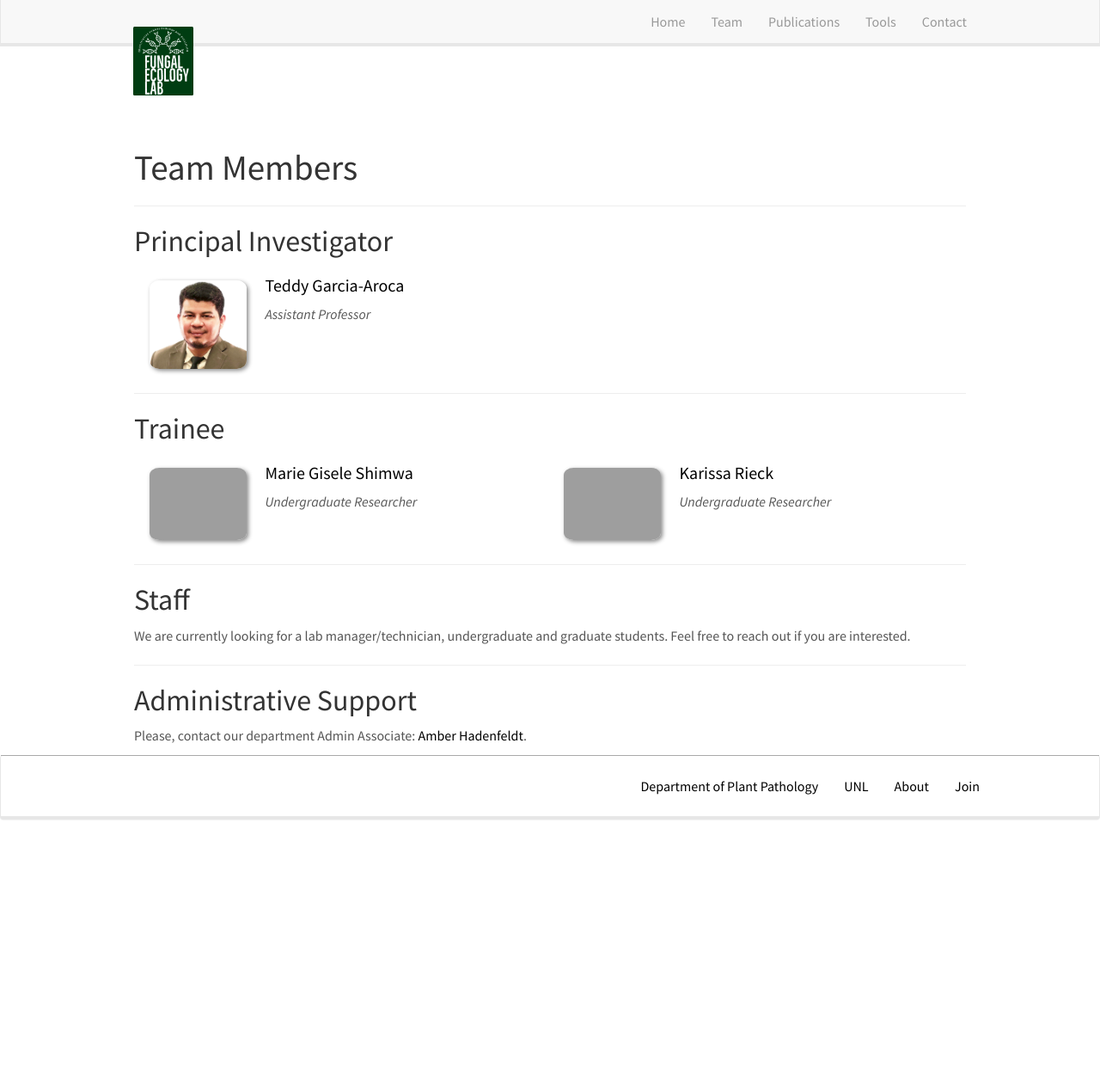
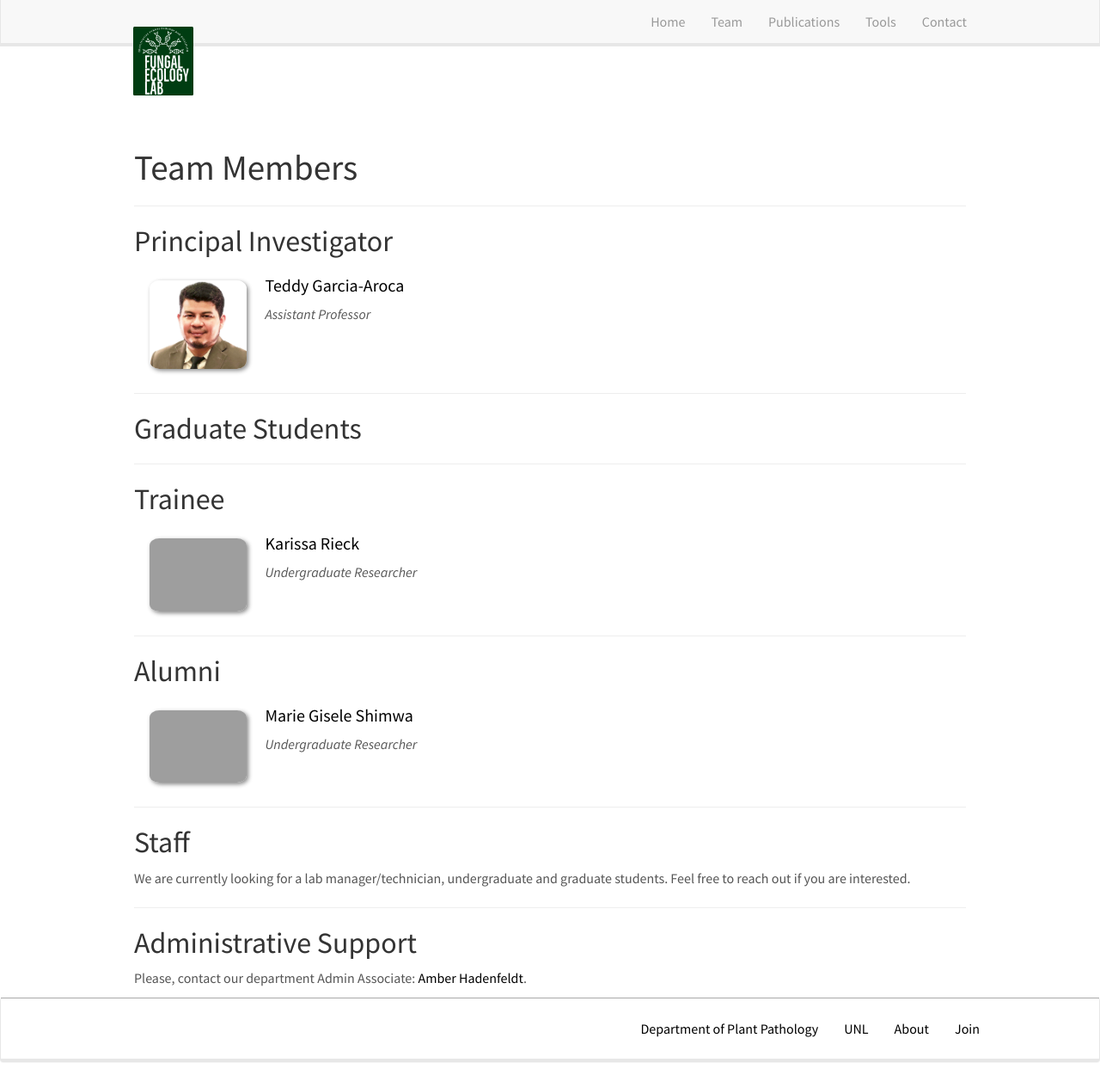
Before and after one commit to teddyaroca/old_fungal_ecology_lab, a Jekyll site: the page built from _pages/team.md, in a window 1280 px wide and 1257 px high. Shown: the whole window at 86% size. Built offline with Jekyll 4.4.1, drawn with Linux system fonts in a browser that asks for light colours; nearby versions of some CDN libraries.

Commit message:
updating team.md and team_members.yml files

```diff
--- a/_data/team_members.yml
+++ b/_data/team_members.yml
@@ -8,10 +8,10 @@
   photo: mariegisele.png
   info: Undergraduate Researcher
   url: mariegisele
-  group: 1
+  group: 8
 
 - name: Karissa Rieck
   photo: karissarieck.png
   info: Undergraduate Researcher
   url: karissarieck
-  group: 1
+  group: 2
--- a/_pages/team.md
+++ b/_pages/team.md
@@ -44,7 +44,7 @@ permalink: /team/
 
 ---
 
-## Trainee
+## Graduate Students
 {% assign number_printed = 0 %}
 {% for member in site.data.team_members %}
 
@@ -75,6 +75,75 @@ permalink: /team/
 </div>
 {% endif %}
 
+
+---
+
+## Trainee
+{% assign number_printed = 0 %}
+{% for member in site.data.team_members %}
+
+{% assign even_odd = number_printed | modulo: 2 %}
+{% if member.group == 2 %}
+
+{% if even_odd == 0 %}
+<div class="row">
+{% endif %}
+
+<div class="col-sm-6 clearfix">
+  <img src="{{ site.url }}{{ site.baseurl }}/images/teampic/{{ member.photo }}" class="img-responsive" width="25%" style="float: left" />
+  <h4><a href="{{ member.url }}" class="off">{{ member.name }}</a></h4>
+  <i>{{ member.info }}</i>
+</div>
+
+{% assign number_printed = number_printed | plus: 1 %}
+
+{% if even_odd == 1 %}
+</div>
+{% endif %}
+
+{% endif %}
+{% endfor %}
+
+{% assign even_odd = number_printed | modulo: 2 %}
+{% if even_odd == 1 %}
+</div>
+{% endif %}
+
+
+---
+
+## Alumni
+{% assign number_printed = 0 %}
+{% for member in site.data.team_members %}
+
+{% assign even_odd = number_printed | modulo: 2 %}
+{% if member.group == 8 %}
+
+{% if even_odd == 0 %}
+<div class="row">
+{% endif %}
+
+<div class="col-sm-6 clearfix">
+  <img src="{{ site.url }}{{ site.baseurl }}/images/teampic/{{ member.photo }}" class="img-responsive" width="25%" style="float: left" />
+  <h4><a href="{{ member.url }}" class="off">{{ member.name }}</a></h4>
+  <i>{{ member.info }}</i>
+</div>
+
+{% assign number_printed = number_printed | plus: 1 %}
+
+{% if even_odd == 1 %}
+</div>
+{% endif %}
+
+{% endif %}
+{% endfor %}
+
+{% assign even_odd = number_printed | modulo: 2 %}
+{% if even_odd == 1 %}
+</div>
+{% endif %}
+
+
 ---
 
 ## Staff
```
